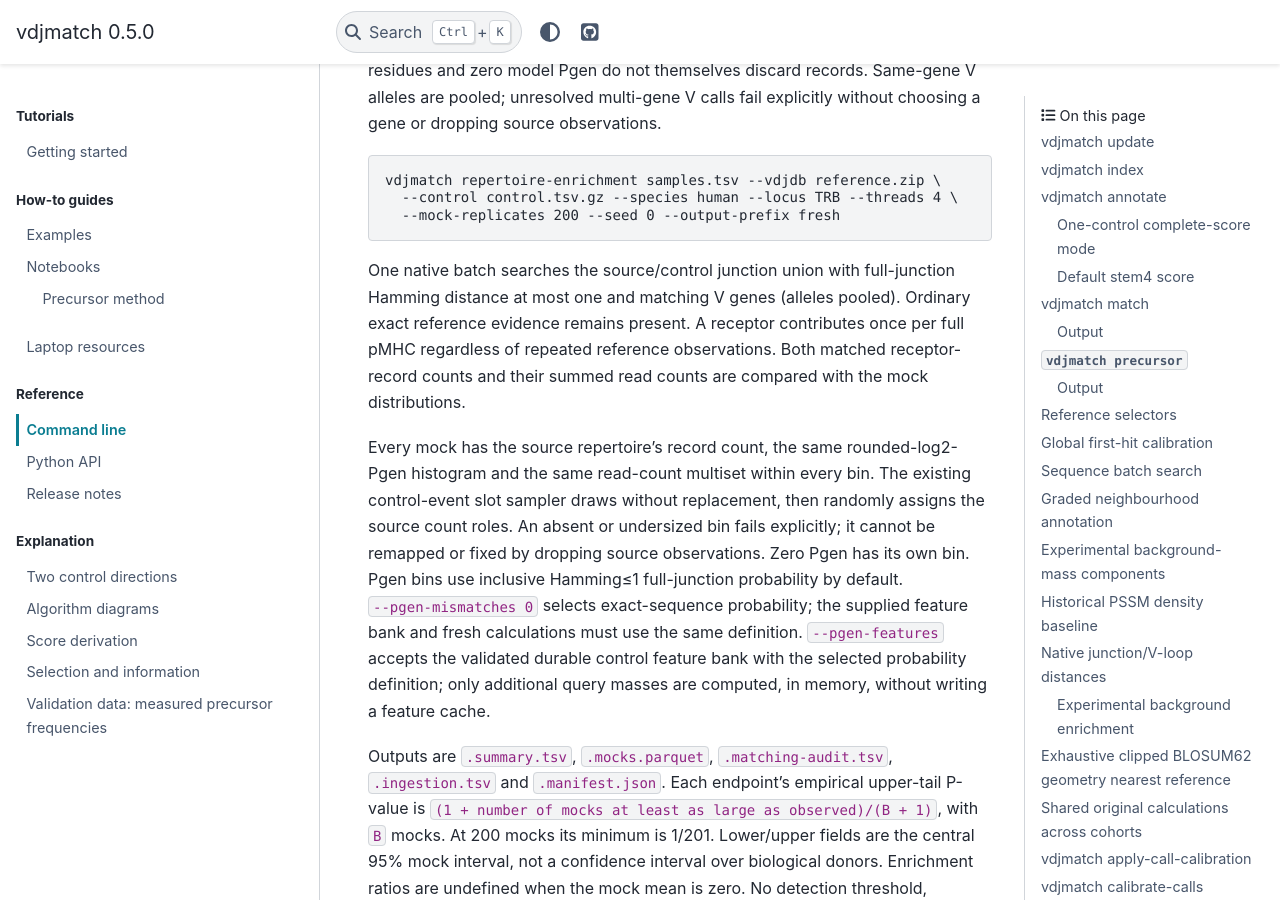
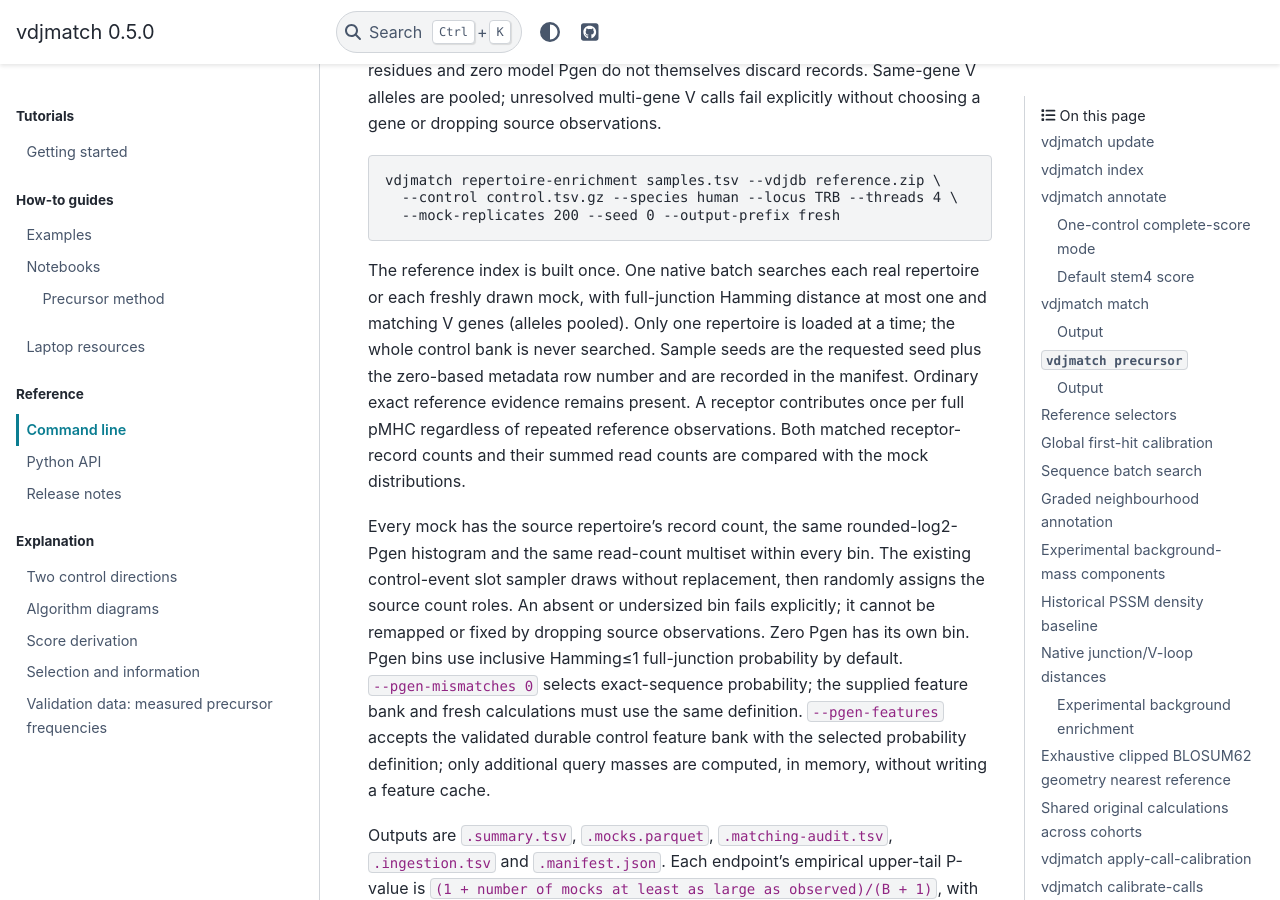
Before and after one commit to antigenomics/vdjmatch, a Sphinx documentation site: the page built from docs/cli.rst, in a window 1280 px wide and 900 px high, scrolled down 57247 px. Built offline with Sphinx 7.4.7 and the PyData theme 0.15.4, drawn with Linux system fonts in a browser that asks for light colours; pages that are not in the unit, such as notebooks, are missing from menus.

Commit message:
Document per-repertoire streaming and deterministic mock seeds

```diff
--- a/docs/cli.rst
+++ b/docs/cli.rst
@@ -2289,8 +2289,11 @@ or dropping source observations.
      --control control.tsv.gz --species human --locus TRB --threads 4 \
      --mock-replicates 200 --seed 0 --output-prefix fresh
 
-One native batch searches the source/control junction union with full-junction
-Hamming distance at most one and matching V genes (alleles pooled). Ordinary
+The reference index is built once. One native batch searches each real repertoire
+or each freshly drawn mock, with full-junction Hamming distance at most one and
+matching V genes (alleles pooled). Only one repertoire is loaded at a time; the
+whole control bank is never searched. Sample seeds are the requested seed plus
+the zero-based metadata row number and are recorded in the manifest. Ordinary
 exact reference evidence remains present. A receptor contributes once per full
 pMHC regardless of repeated reference observations. Both matched receptor-record
 counts and their summed read counts are compared with the mock distributions.
```
